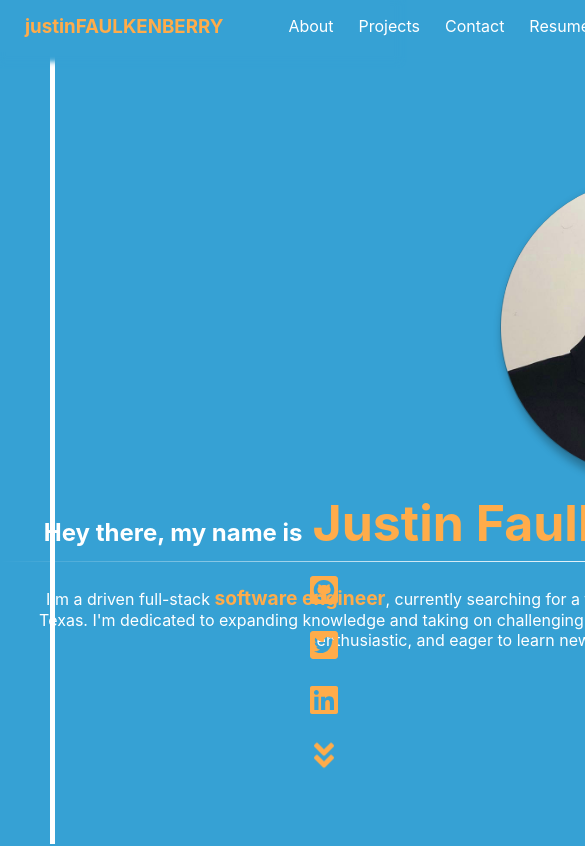
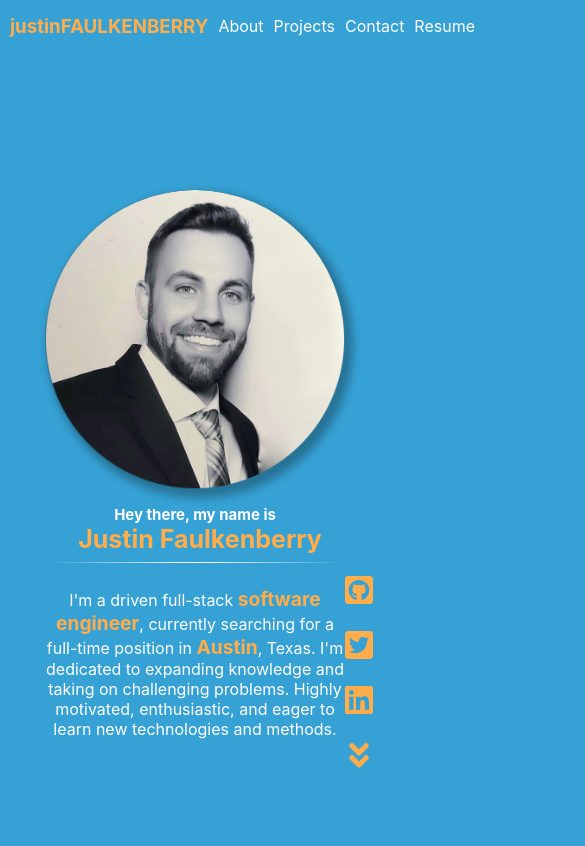
Before and after one commit to millennium-faulken/portfolio, a React app: page / in a window 390 px wide. Shown: the top 846 px of the page, 585 px wide, since content can reach past the window. Built offline with nearby package versions, Linux system fonts and the light colour scheme; a web font is replaced by a local one.

Commit message:
working on responsiveness for mobile

```diff
--- a/src/components/landing.css
+++ b/src/components/landing.css
@@ -292,3 +292,61 @@ body::-webkit-scrollbar-thumb {
   outline: 1px solid slategrey;
   border-radius: 8px;
 }
+
+@media (max-width: 500px) {
+  main {
+    max-width: 300px;
+    margin: 0px auto;
+    min-height: 100vh;
+  }
+
+  .landingSection {
+    margin-top: 50px;
+  }
+
+  .landingInfo {
+    align-items: center;
+    justify-content: center;
+  }
+
+  .landingInfo img {
+    margin: 0;
+  }
+
+  .landingInfo h1 {
+    margin-top: 15px;
+    font-size: 15px;
+    text-align: center;
+  }
+
+  .landingInfo p {
+    text-align: center;
+  }
+
+  .name {
+    display: block;
+    font-size: 25px;
+  }
+
+  hr {
+    background-image: linear-gradient(
+      to right,
+      rgb(255, 255, 255, 0),
+      rgba(255, 255, 255, 1),
+      rgb(255, 255, 255, 0)
+    );
+  }
+
+  .socialLinks {
+    right: 15px;
+  }
+
+  .socialLinks a {
+    margin-bottom: 15px;
+    color: #ffac4a;
+  }
+
+  .deco {
+    display: none;
+  }
+}
--- a/src/index.css
+++ b/src/index.css
@@ -22,3 +22,23 @@ nav {
   background-color: #36a1d4;
   box-shadow: 5px 5px 5px 5px #36a1d4;
 }
+
+@media (max-width: 500px) {
+  nav {
+    padding: 0px 10px;
+  }
+
+  ul {
+    padding-left: 0px;
+  }
+
+  .links {
+
+    display: flex;
+    justify-content: space-evenly;
+  }
+
+  ul a {
+    margin-left: 10px;
+  }
+}
```
